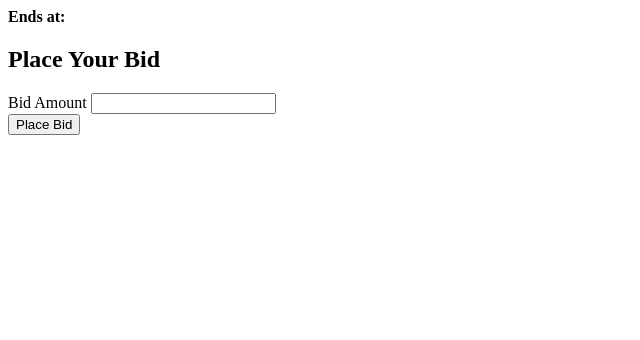
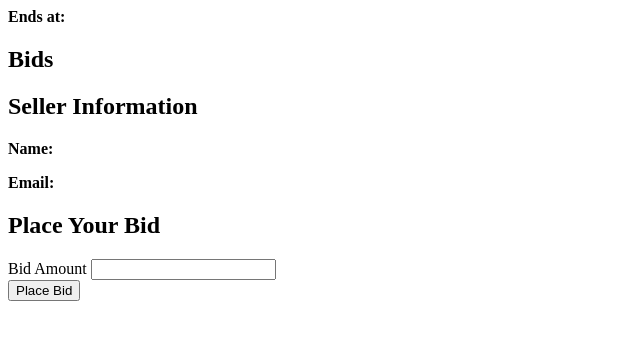
Before and after one commit to ykjellin/Semester-Project-2, a website: page auctionDetail/index.html in a window 1280 px wide. Shown: the whole page, without its empty margins (0-640 px from the left). Drawn offline with Linux system fonts and the light colour scheme.

Commit message:
added html for more auction data based on api response test

```diff
--- a/auctionDetail/index.html
+++ b/auctionDetail/index.html
@@ -10,6 +10,19 @@
 
   <div class="row">
     <div class="col-md-12" id="auction-media"></div>
+  </div>
+
+  <div class="row my-5">
+    <div class="col-md-12">
+      <h2>Bids</h2>
+      <div id="auction-bids"></div>
+    </div>
+  </div>
+
+  <div class="row my-5">
+    <h2>Seller Information</h2>
+    <p><strong>Name:</strong> <span id="seller-name"></span></p>
+    <p><strong>Email:</strong> <span id="seller-email"></span></p>
   </div>
 
   <div class="row my-5">
```
